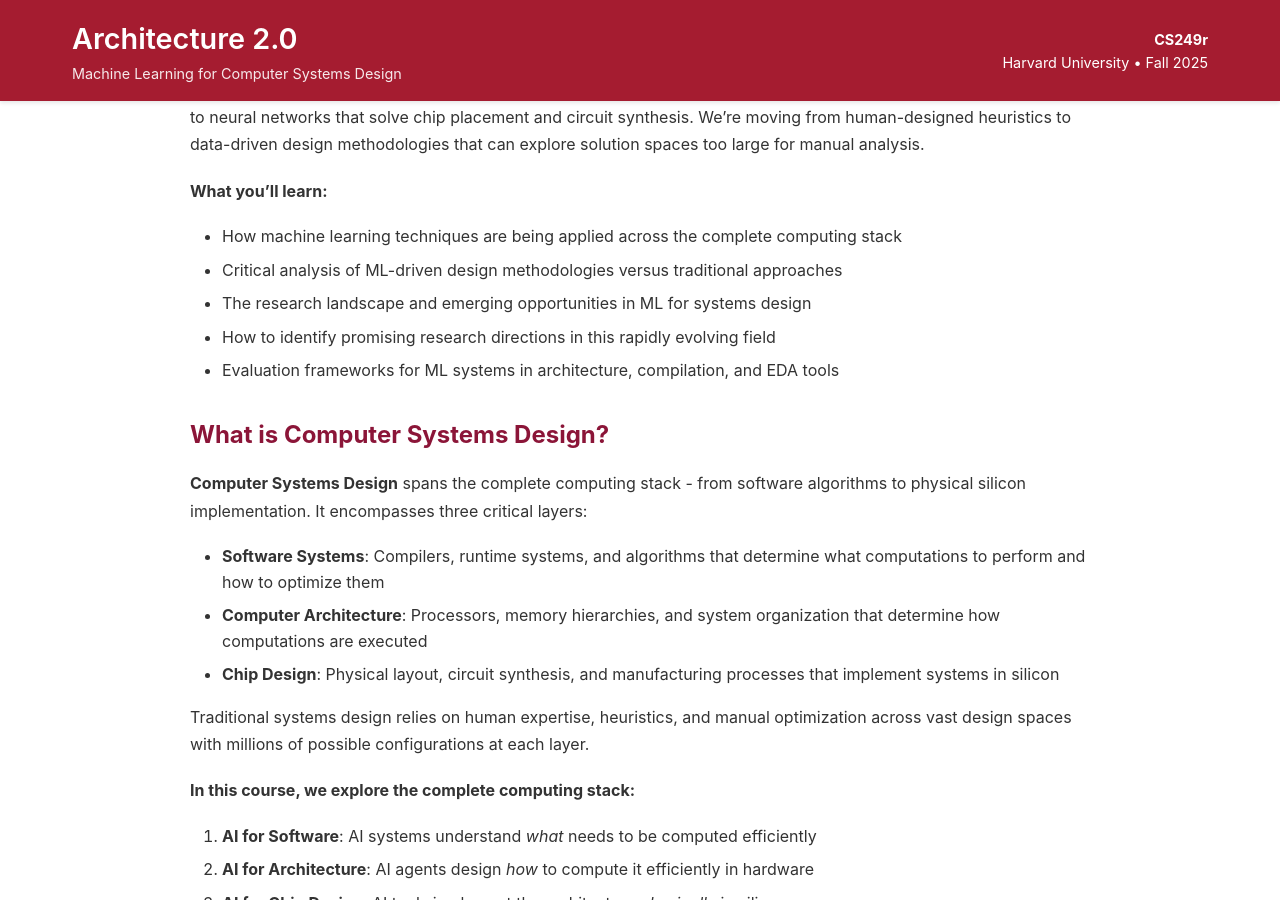
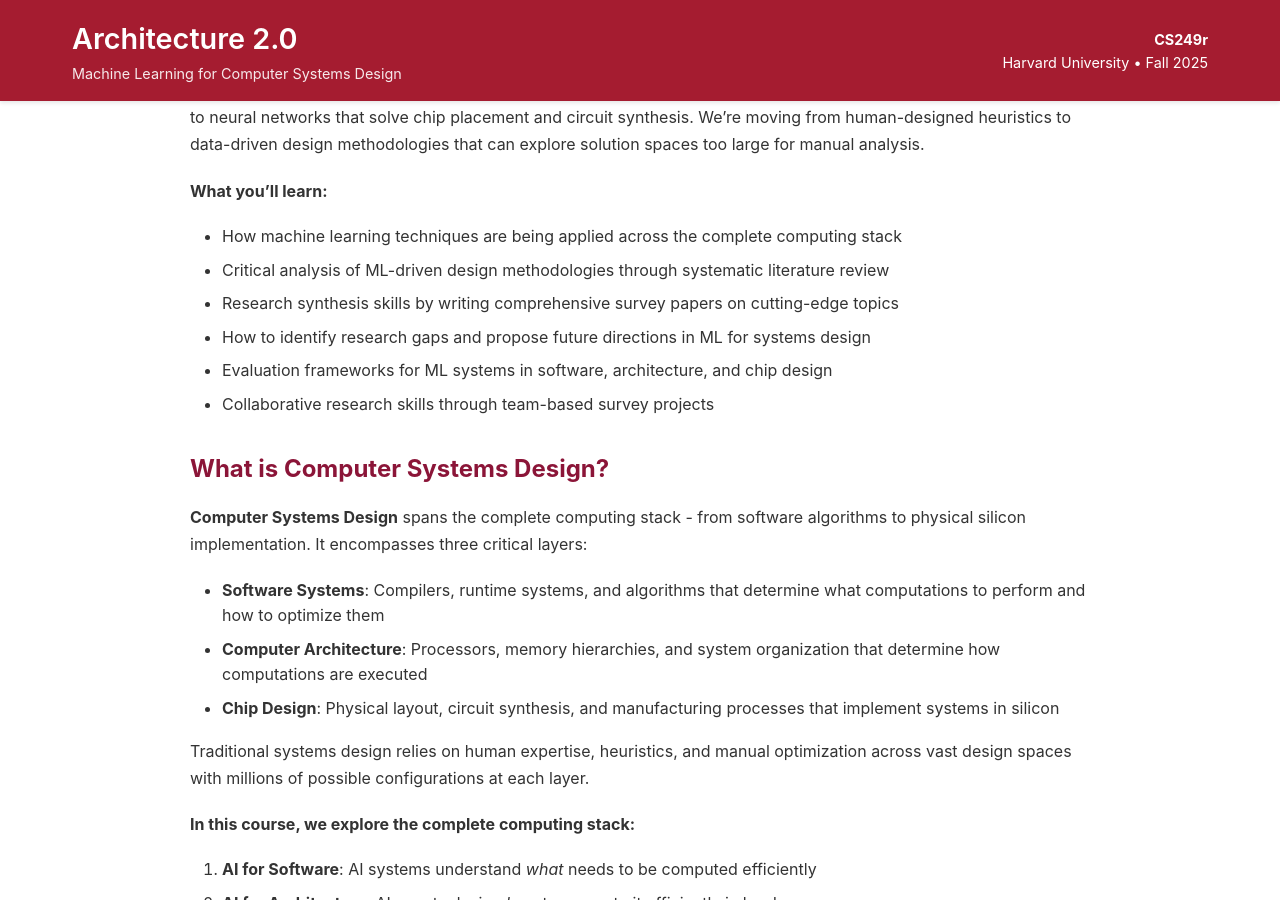
Before and after one commit to harvard-edge/cs249r_fall2025, a Jekyll site: the page built from index.md, in a window 1280 px wide and 900 px high, scrolled down 681 px. Built offline with Jekyll 4.4.1, drawn with Linux system fonts in a browser that asks for light colours; our own code applies the rules of GitHub Pages for plain Markdown files.

Commit message:
Clean up course materials and update learning objectives
- Remove redundant 'Discussion Leadership: Sign up by Week 3' from schedule
- Remove generic 'research-quality work' statement from assignments
- Update learning objectives to reflect survey paper project:
  * Add systematic literature review skills
  * Add research synthesis through survey papers
  * Add collaborative research skills
  * Update evaluation frameworks scope
  * Focus on identifying research gaps and future directions

```diff
--- a/index.md
+++ b/index.md
@@ -24,10 +24,11 @@ This transformation spans the entire computing stack—from ML systems that opti
 
 **What you'll learn:**
 - How machine learning techniques are being applied across the complete computing stack
-- Critical analysis of ML-driven design methodologies versus traditional approaches
-- The research landscape and emerging opportunities in ML for systems design
-- How to identify promising research directions in this rapidly evolving field
-- Evaluation frameworks for ML systems in architecture, compilation, and EDA tools
+- Critical analysis of ML-driven design methodologies through systematic literature review
+- Research synthesis skills by writing comprehensive survey papers on cutting-edge topics
+- How to identify research gaps and propose future directions in ML for systems design
+- Evaluation frameworks for ML systems in software, architecture, and chip design
+- Collaborative research skills through team-based survey projects
 
 ## What is Computer Systems Design?
 
```
Also changed, not shown: course/assignments.md (+0 -2 lines), course/schedule.md (+1 -1 lines).
